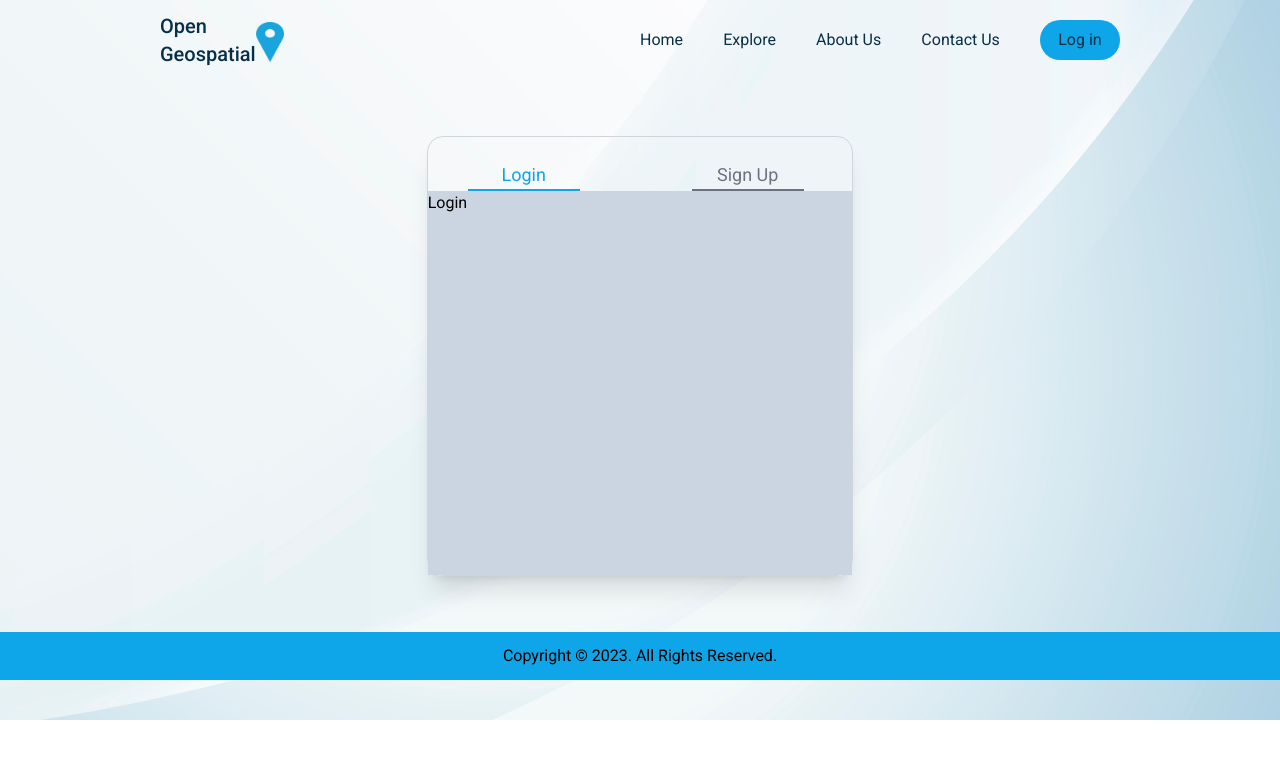
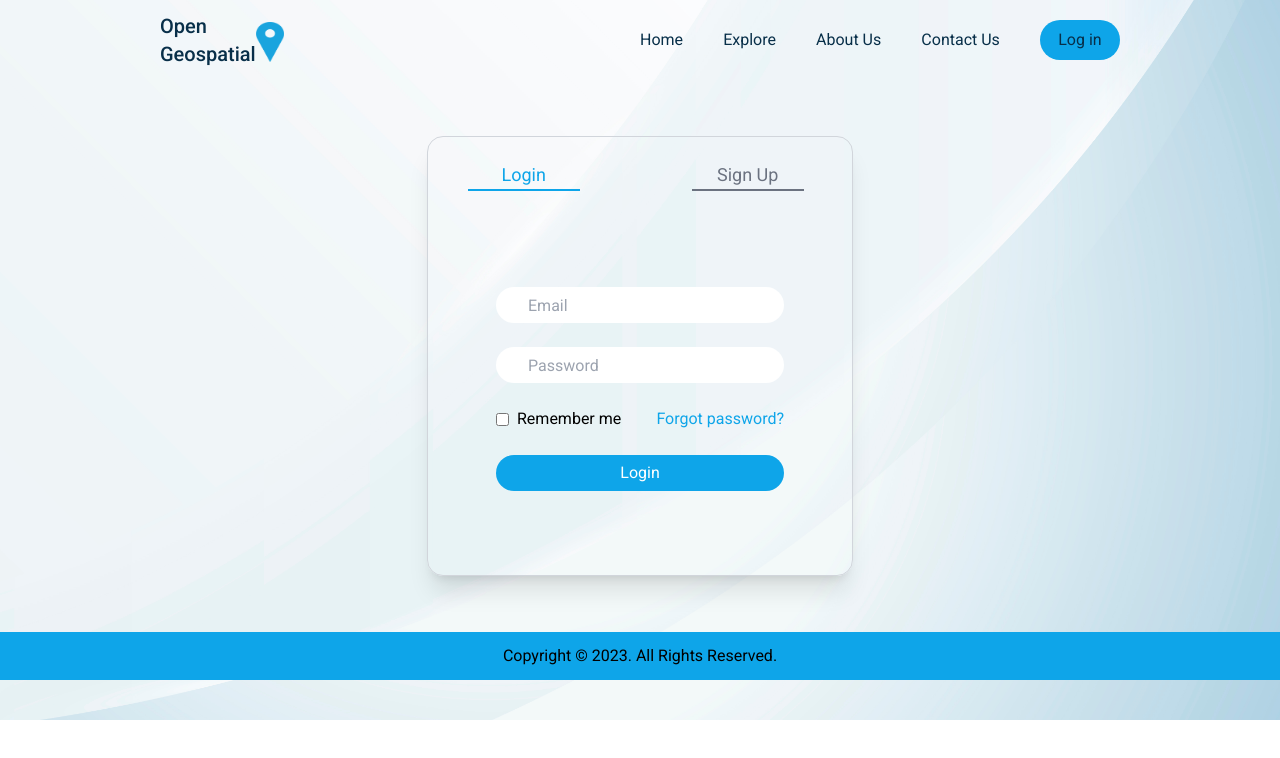
Before and after one commit to Kimberley-saka/geo_portal, a React (Vite) app: page /authentication in a window 1280 px wide. Shown: the top 758 px of the page. Built offline with nearby package versions, Linux system fonts and the light colour scheme.

Commit message:
added login component

```diff
--- a/src/components/auth/Login.jsx
+++ b/src/components/auth/Login.jsx
@@ -1,8 +1,22 @@
 
 function Login() {
   return (
-    <div>
-      Login
+    <div className=" flex px-4 pt-24">
+      <form className="flex flex-col space-y-6">
+        <input className="w-72 h-9 placeholder:pl-8 rounded-full" type="email" placeholder="Email"></input>
+        <input className="w-72 h-9 placeholder:pl-8 rounded-full" type="password" placeholder="Password"></input>
+
+        <div className="flex justify-between">
+          <div className="flex items-center space-x-2">
+            <input type="checkbox"></input>
+            <p>Remember me</p>
+          </div>
+          <p className="text-sky-500 cursor-pointer">Forgot password?</p>
+        </div>
+
+        <button className="w-72 h-9 rounded-full bg-sky-500 text-white">Login</button>
+
+      </form>
     </div>
   )
 }
--- a/src/components/auth/SignUp.jsx
+++ b/src/components/auth/SignUp.jsx
@@ -2,7 +2,7 @@
 
 function SignUp() {
   return (
-    <div>
+    <div className="px-2">
       Sign up
     </div>
   )
--- a/src/pages/authentication.jsx
+++ b/src/pages/authentication.jsx
@@ -34,11 +34,11 @@ function Authentication() {
         </div>
 
         {isLogin ? (
-          <div className="flex h-96 bg-slate-300">
+          <div className="flex justify-center h-96">
             <Login/>
           </div>
         ) : (
-          <div>
+          <div className="flex h-96">
             <SignUp />
           </div>
         )}
```
